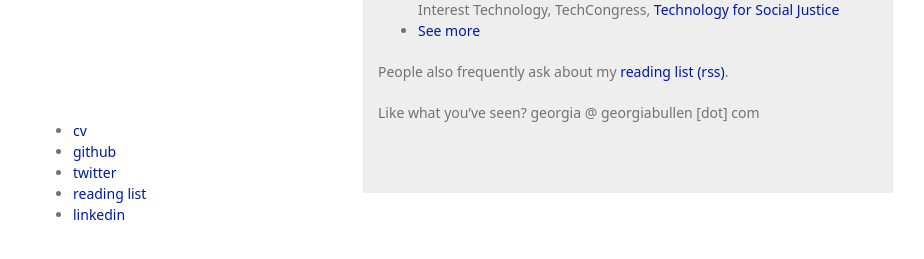
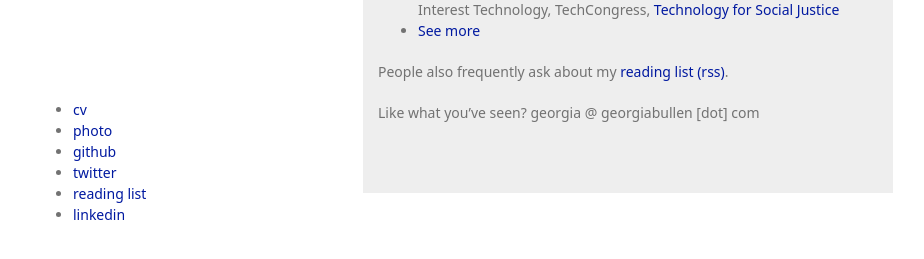
Before and after one commit to georgiamoon/markdowncv, a Jekyll site: the page built from index.md, in a window 1280 px wide. Shown: the part 605-864 px from the top of the page, without its empty margins (177-1101 px from the left). Built offline with Jekyll 4.4.1, drawn with Linux system fonts in a browser that asks for light colours; some web fonts are replaced; our own code applies the rules of GitHub Pages for plain Markdown files; a script that is not in the unit is left out.

Commit message:
add photo link

```diff
--- a/_layouts/default.html
+++ b/_layouts/default.html
@@ -57,6 +57,7 @@
         {% if site.github.is_project_page %}
         <ul>
           <li><a href="cv">cv</a></li>
+          <li><a href="/assets/img/photo2017.jpg">photo</a></li>
           <li><a href="{{ site.github.owner_url }}">github</a></li>
           <li><a href="https://twitter.com/georgiamoon">twitter</a></li>
           <li><a href="https://www.instapaper.com/rss/3003374/7z9HCy9CwNTjtlUbJg7TnhsDLYM">reading list</a></li>
```
